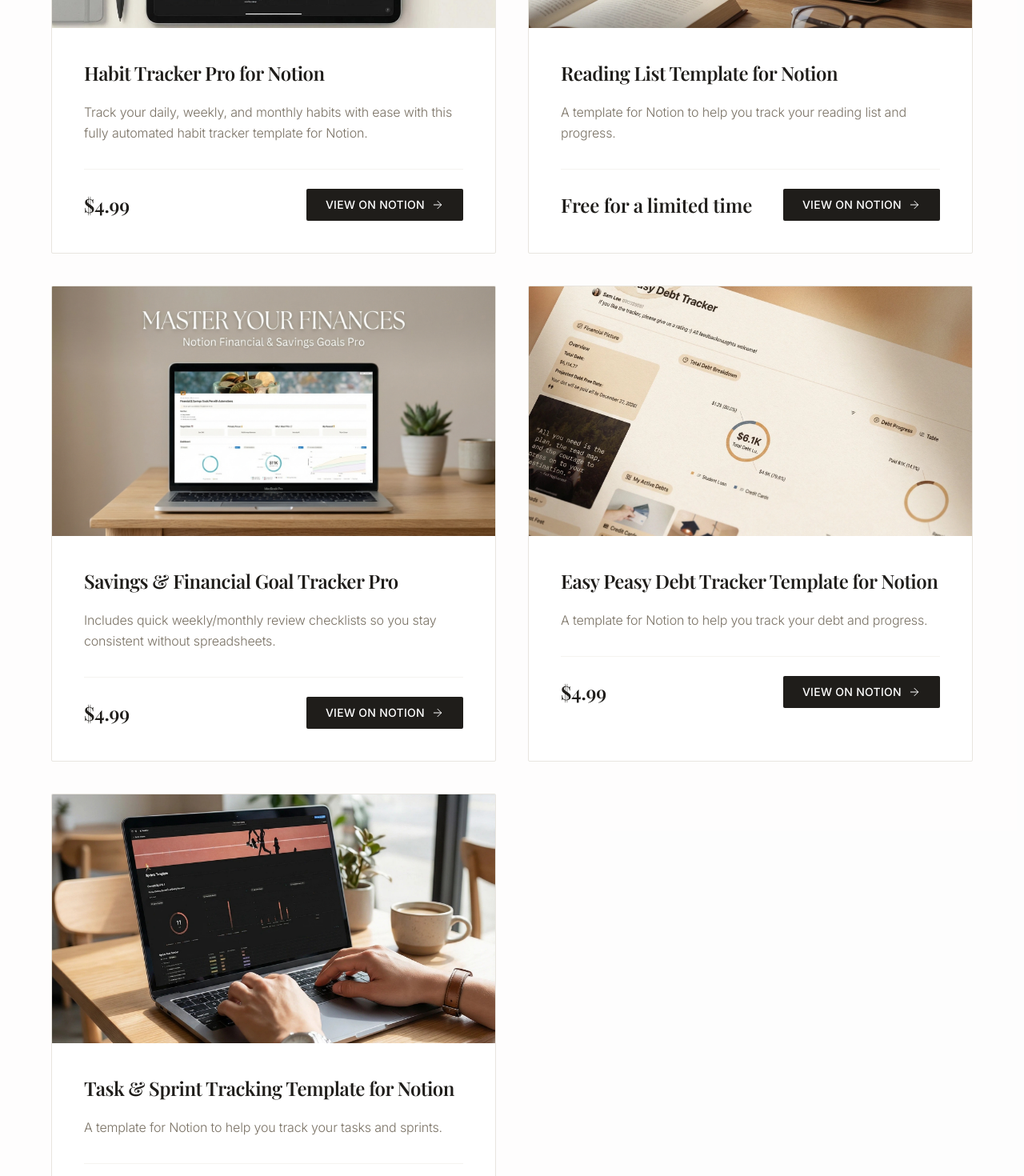
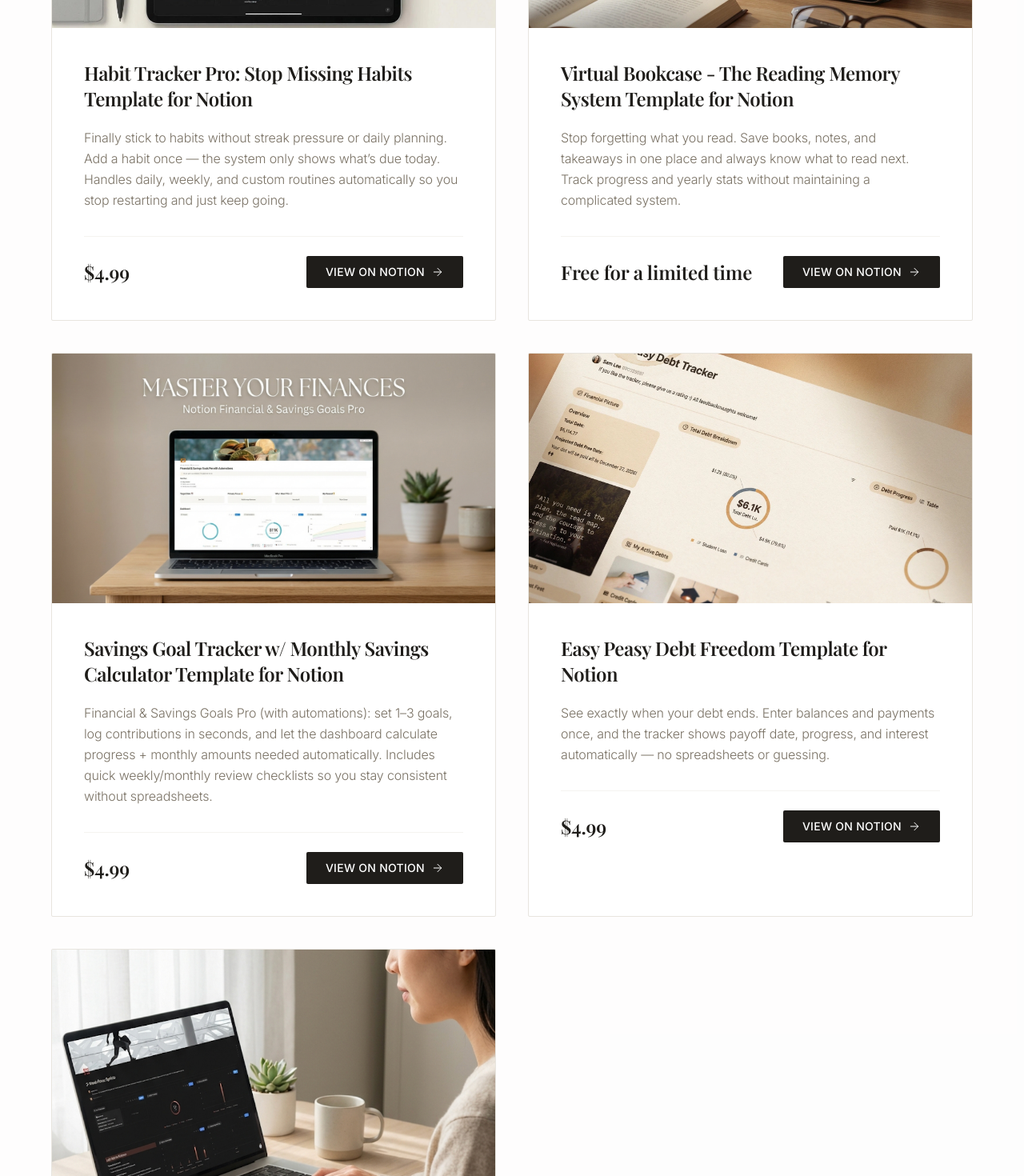
Before and after one commit to snlee159/life-organizer-guru, a React (Vite) app: page /products in a window 1280 px wide. Shown: the part 3280-4750 px from the top of the page at 80% size. Built offline with nearby package versions, Linux system fonts and the light colour scheme; no server answers.

Commit message:
added updated notion template for sprints

```diff
--- a/src/pages/Products.tsx
+++ b/src/pages/Products.tsx
@@ -64,46 +64,48 @@ export default function Products() {
           image: "/images/daily-focus-planner-notepad.png",
         },
         {
-          title: "Habit Tracker Pro for Notion",
+          title: "Habit Tracker Pro: Stop Missing Habits Template for Notion",
           description:
-            "Track your daily, weekly, and monthly habits with ease with this fully automated habit tracker template for Notion.",
+            "Finally stick to habits without streak pressure or daily planning. Add a habit once — the system only shows what’s due today. Handles daily, weekly, and custom routines automatically so you stop restarting and just keep going.",
           price: "$4.99",
           url: "https://www.notion.com/templates/habit-tracker-pro-smart-cadence-system?indexHtmlPath=index-web-en-US-089ead1660b49128",
           platform: "Notion",
           image: "/images/habit-tracker-pro-template.png",
         },
         {
-          title: "Reading List Template for Notion",
+          title:
+            "Virtual Bookcase - The Reading Memory System Template for Notion",
           description:
-            "A template for Notion to help you track your reading list and progress.",
+            "Stop forgetting what you read. Save books, notes, and takeaways in one place and always know what to read next. Track progress and yearly stats without maintaining a complicated system.",
           price: "Free for a limited time",
           url: "https://www.notion.so/marketplace/templates/virtual-bookcase-smart-reading-list",
           platform: "Notion",
           image: "/images/reading-list-template.png",
         },
         {
-          title: "Savings & Financial Goal Tracker Pro",
+          title:
+            "Savings Goal Tracker w/ Monthly Savings Calculator Template for Notion",
           description:
-            "Includes quick weekly/monthly review checklists so you stay consistent without spreadsheets.",
+            "Financial & Savings Goals Pro (with automations): set 1–3 goals, log contributions in seconds, and let the dashboard calculate progress + monthly amounts needed automatically. Includes quick weekly/monthly review checklists so you stay consistent without spreadsheets.",
           price: "$4.99",
           url: "https://www.notion.com/templates/savings-financial-goal-tracker?indexHtmlPath=index-web-en-US-bce390604212e499",
           platform: "Notion",
           image: "/images/savings-financial-goal-tracker-template.png",
         },
         {
-          title: "Easy Peasy Debt Tracker Template for Notion",
+          title: "Easy Peasy Debt Freedom Template for Notion",
           description:
-            "A template for Notion to help you track your debt and progress.",
+            "See exactly when your debt ends. Enter balances and payments once, and the tracker shows payoff date, progress, and interest automatically — no spreadsheets or guessing.",
           price: "$4.99",
           url: "https://www.notion.so/marketplace/templates/easy-peasy-debt-tracker",
           platform: "Notion",
           image: "/images/debt-tracker-template.png",
         },
         {
-          title: "Task & Sprint Tracking Template for Notion",
+          title: "2-Week Focus Sprints Template for Notion",
           description:
-            "A template for Notion to help you track your tasks and sprints.",
-          price: "Free for a limited time",
+            "Organize work into focused 2-week sprints so your backlog stops competing for attention. Automatic current-sprint views, clear priorities, and built-in workflow help you finish more without endless reshuffling. Includes starter tasks to begin immediately.",
+          price: "$4.99",
           url: "https://www.notion.so/marketplace/templates/task-sprint-tracking",
           platform: "Notion",
           image: "/images/task-sprint-template.png",
```
Also changed, not shown: email-templates/template-update-announcement.html (+10 -7 lines), public/images/task-sprint-template.png.
